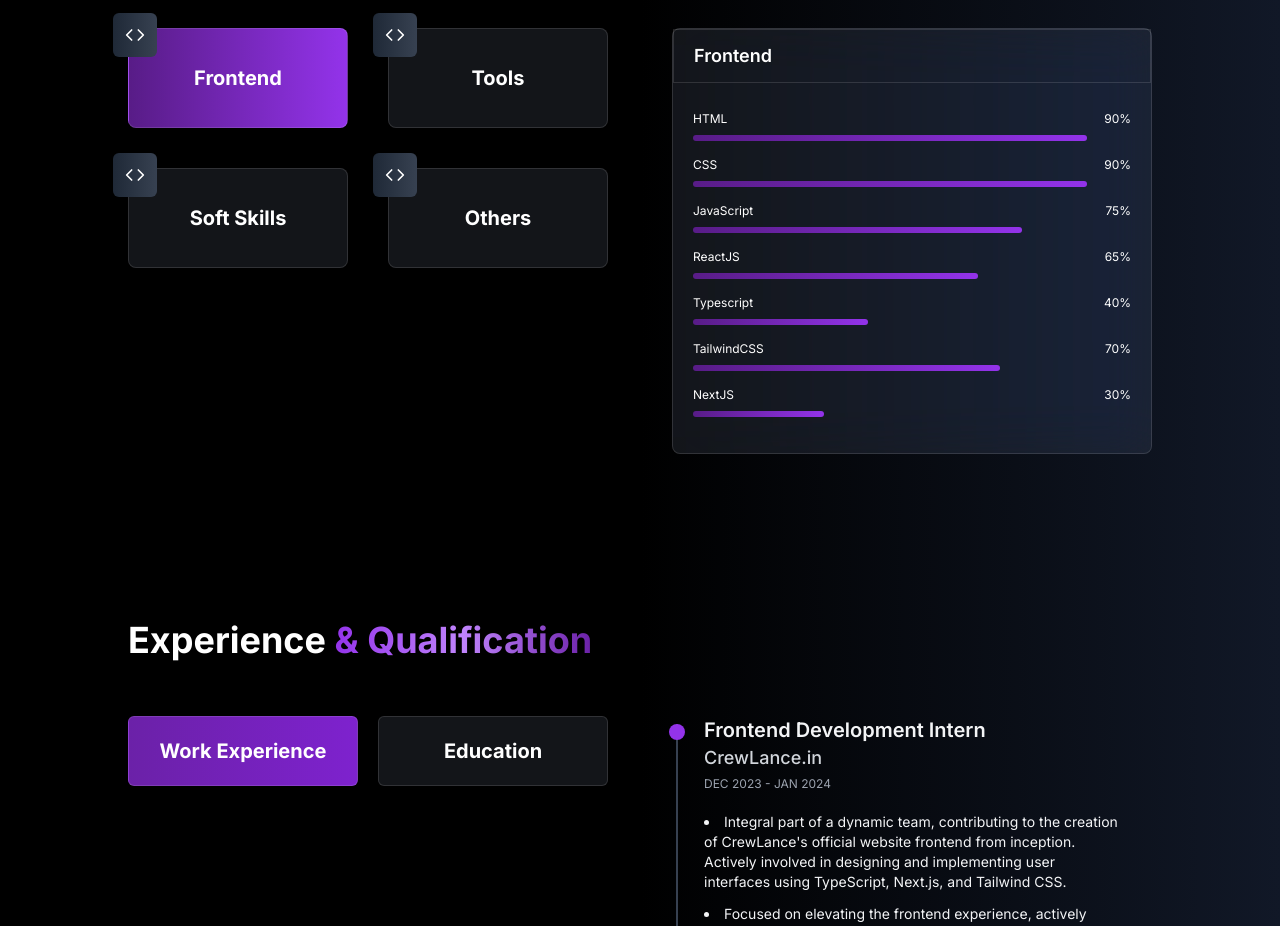
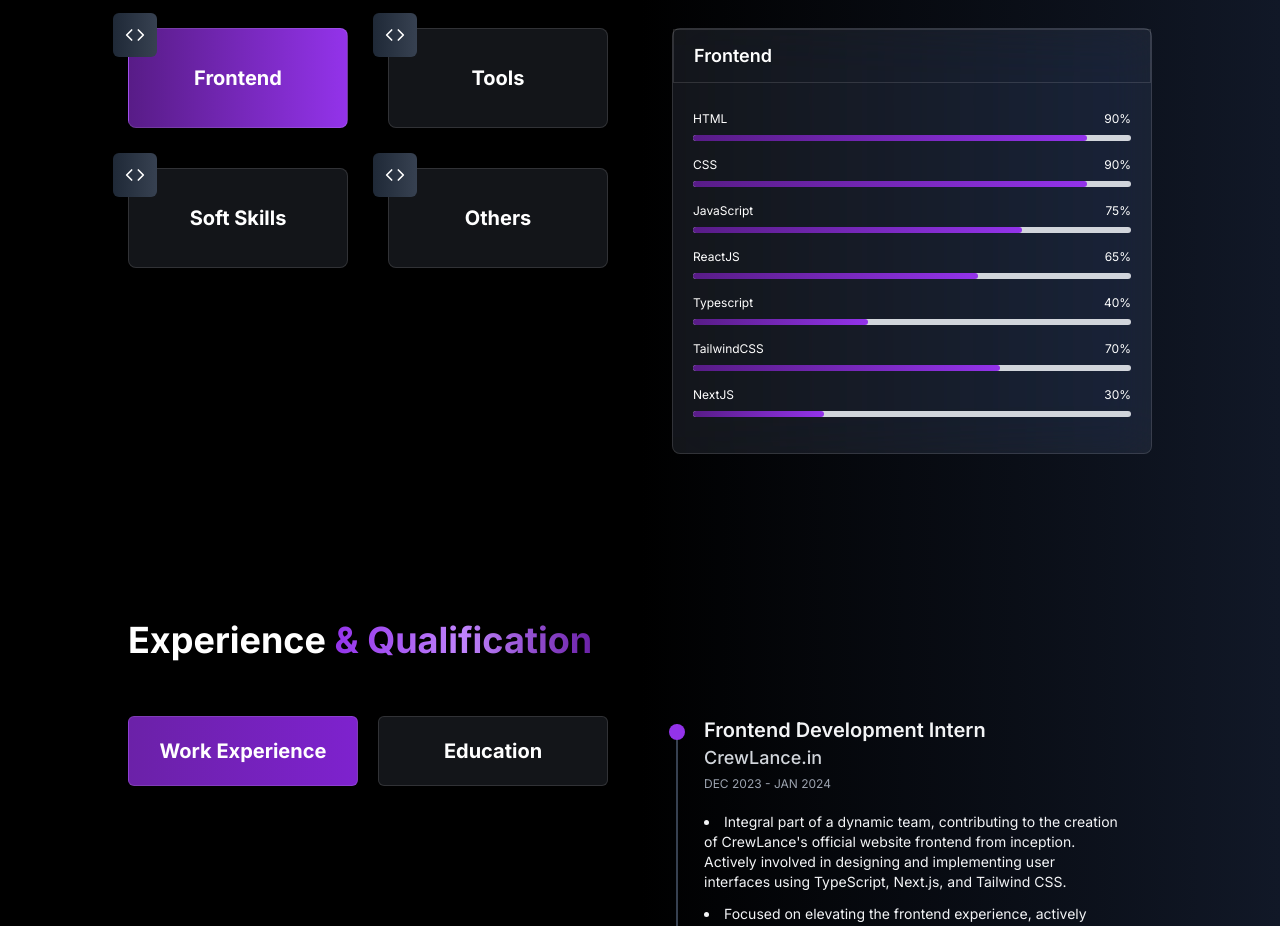
Before and after one commit to khushimarothi/Portfolio, a Next.js app: page / in a window 1280 px wide. Shown: the part 1740-2666 px from the top of the page. Built offline with nearby package versions, Linux system fonts and the light colour scheme.

Commit message:
issue fixed

```diff
--- a/src/app/components/Skills.tsx
+++ b/src/app/components/Skills.tsx
@@ -49,7 +49,7 @@ const Skills = () => {
             <h2 className='text-xs mb-2'>{skill}</h2>
             <h2 className='text-xs mb-2'>{percentage}%</h2>
           </div>
-          <div className='bg-stroke dark:bg-gray-300 relative h-1.5 w-full rounded-2xl'>
+          <div className='bg-stroke bg-gray-300 relative h-1.5 w-full rounded-2xl'>
             <div className={` bg-gradient-to-r from-purple-900  to-purple-600 absolute top-0 left-0 h-full rounded-2xl`} style={{ width: `${percentage}%` }}></div>
           </div>
         </div>
```
